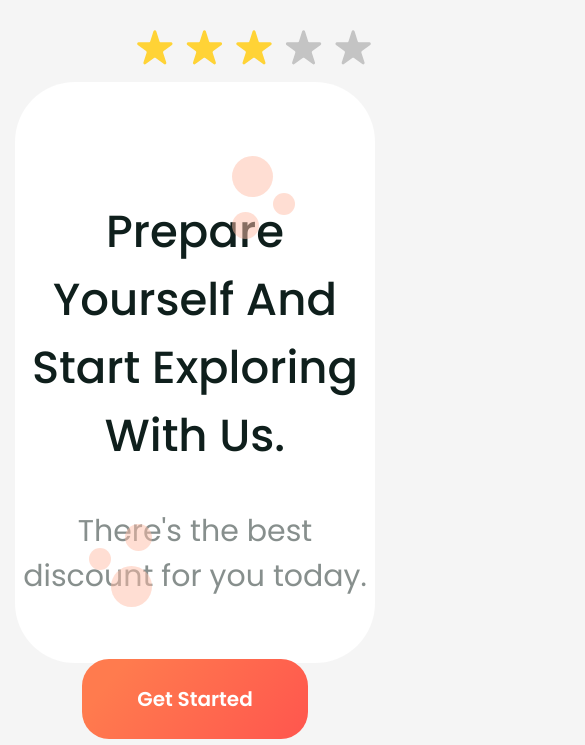
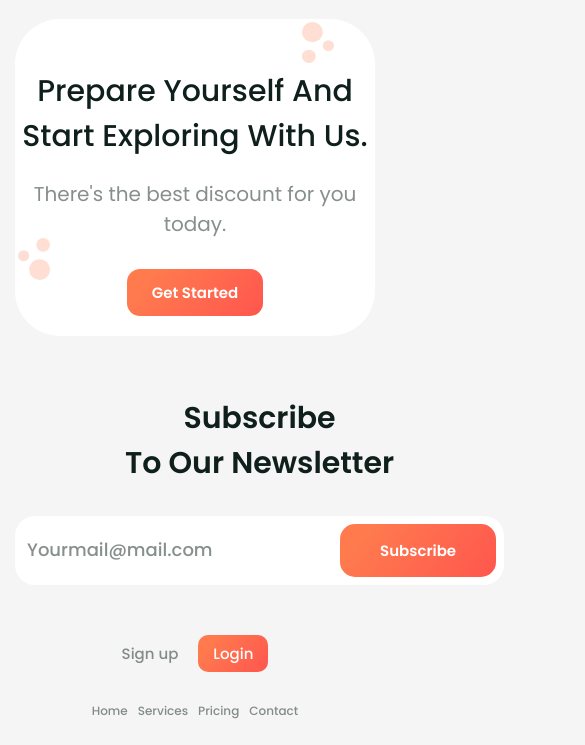
Before and after one commit to sshaprans/go_trip, a plain HTML site: page index.html in a window 390 px wide. Shown: the part 2213-2958 px from the top of the page, 585 px wide, since content can reach past the window. Drawn offline with nearby package versions, Linux system fonts and the light colour scheme.

Commit message:
adaptability v1.01

```diff
--- a/index.html
+++ b/index.html
@@ -184,11 +184,11 @@
     </div>
     <footer class="footer">
         <div class="container">
-                <nav class="nav">
+                <nav class="nav --footer__nav">
                     <div class="nav__logo">
                         <h2 class="logo"><a href="#">GoTrip</a></h2>
                     </div>
-                    <ul class="nav__list">
+                    <ul class="nav__list --footer__list">
                         <li><a href="#">Home</a></li>
                         <li><a href="#">Services</a></li>
                         <li><a href="#">Pricing</a></li>
--- a/styles/main.css
+++ b/styles/main.css
@@ -409,7 +409,6 @@ body{
     font-weight: 500;
     font-size: 24px;
     color: rgba(15, 31, 28, 0.5);
-
 }
 .subscribe__btn{
     margin: 12px 15px;
@@ -544,10 +543,14 @@ body{
     }
 }
 @media (max-width: 1000px){
-
     .nav__list,
     .nav__login{
         display: none;
+    }
+    .--footer__list{
+        display: flex;
+        column-gap: 10px;
+        font-size: 12px;
     }
     .nav__toggle{
         display: block;
@@ -707,6 +710,108 @@ body{
         padding-right: 15px;
     }
 
+    /* customers */
+    .customers__row {
+        flex-direction: column-reverse;
+        row-gap: 30px;
+        margin-bottom: 100px;
+    }
+    .customers__title {
+        font-weight: 500;
+        font-size: 30px;
+        margin-bottom: 20px;
+    }
+    .user {
+        column-gap: 20px;
+        margin-bottom: 30px;
+    }
+    .user__avatar{
+        height: 80px;
+        width: 80px;
+    }
+    .--name {
+        font-weight: 500;
+        font-size: 25px;
+        margin-bottom: 5px;
+    }
+    .--location {
+        font-size: 15px;
+    }
+    .customers__text {
+        font-size: 15px;
+        margin-bottom: 15px;
+    }
+    .customers__rating{
+        max-width: 200px;
+    }
+    .customers__left img {
+        width: 60%;
+        border-radius: 40px;
+    }
+    /* cta */
+    .cta_wrapper {
+        display: flex;
+        /* justify-content: center; */
+        /* align-items:center; */
+        height: auto;
+        border-radius: 45px;
+        margin-bottom: 60px;
+    }
+    .cta__title {
+        font-weight: 500;
+        font-size: 30px;
+        padding-top: 50px;
+        margin-bottom: 20px;
+    }
+    .cta__text {
+        font-size: 20px;
+        margin-bottom: 30px;
+    }
+    .cta__btn {
+        border-radius: 13px;
+        padding: 12px 25px;
+        font-weight: 600;
+        font-size: 15px;
+        margin-bottom: 20px;
+    }
+    .cta__right {
+        right: 10px;
+    }
+    .cta__left {
+        left: 10px;
+    }
+    .subscribe {
+        margin-bottom: 50px;
+    }
+    .subscribe__title {
+        font-weight: 600;
+        font-size: 30px;
+        margin-bottom: 30px;
+    }
+    .subscribe__form{
+        border-radius: 20px
+    }
+    .subscribe__input {
+        font-weight: 500;
+        font-size: 15px;
+        padding: 12px;
+    }
+    .subscribe__input::placeholder{
+        font-size: 18px;
+    }
+    .subscribe__btn {
+        margin: 8px 8px;
+        padding: 15px 40px;
+        font-size: 15px;
+        border-radius: 15px;
+    }
+    .footer .nav__login {
+        column-gap: 20px;
+    }
+    .footer .nav__btn {
+        border-radius: 10px;
+        padding: 7px 15px;
+    }
 }
 
 @media(max-width: 640px){
@@ -715,6 +820,10 @@ body{
     }
     .header__img::before{
         display: none;
+    }
+    .--footer__nav{
+        flex-direction: column-reverse;
+        row-gap: 30px;
     }
 
 }
@@ -731,4 +840,14 @@ body{
     .nav--mobile .nav__login {
         row-gap: 15px;
     }
+    .cta__right img,
+    .cta__left img{
+        width: 50%;
+    }
+    .cta__right{
+        top: 3px;
+    }
+    .cta__left{
+        left: 3px;
+    }
 }
```
